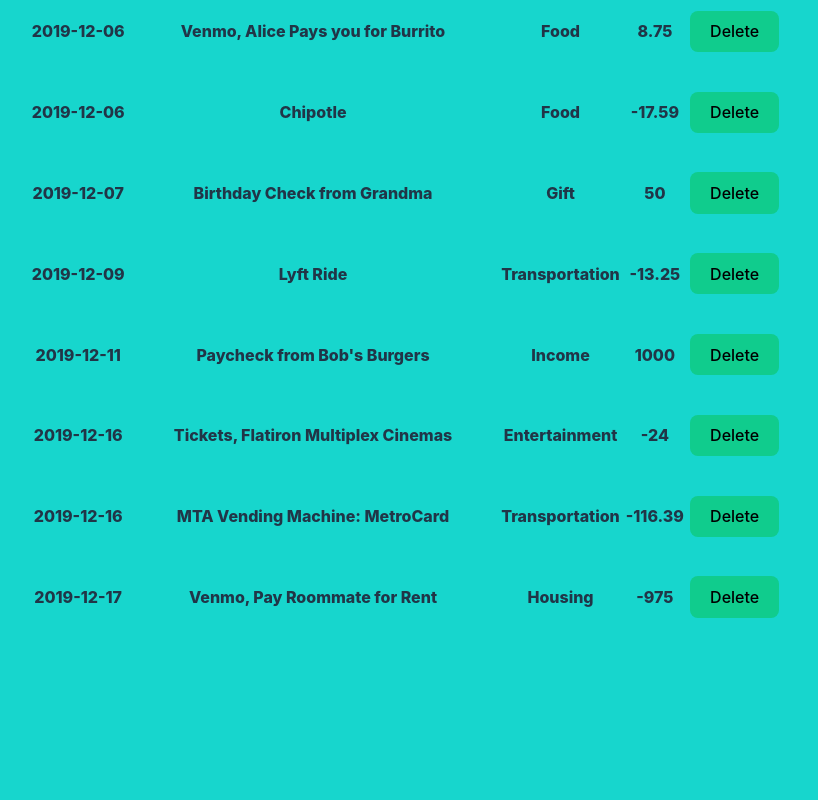
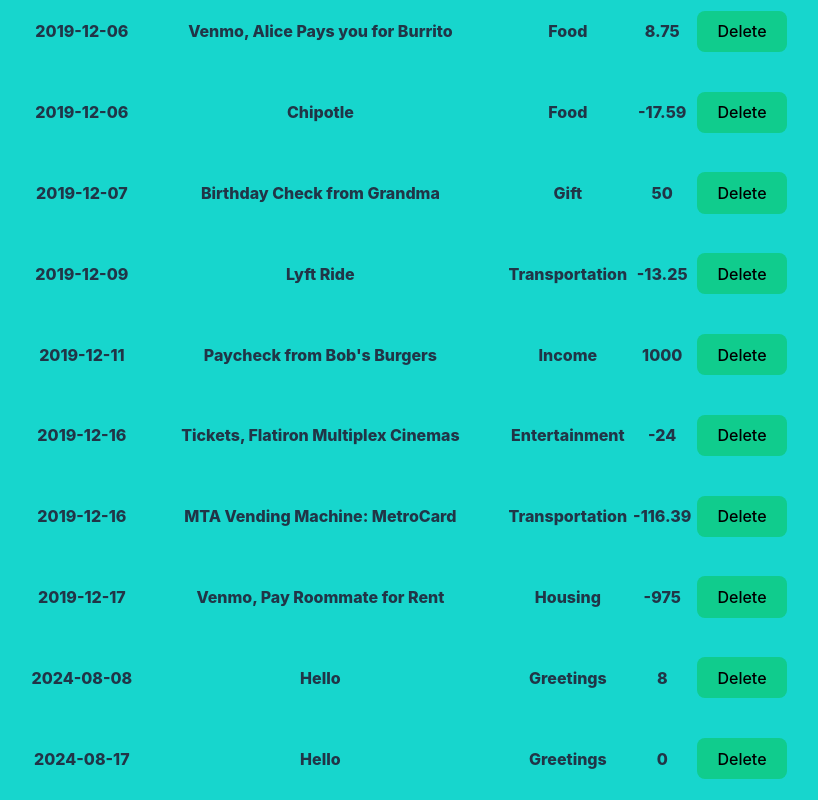
Before and after one commit to KiniBrown76/bank-of-flatiron-instructions, a React (Vite) app: page / in a window 1280 px wide. Shown: the part 644-1444 px from the top of the page, without its empty margins (189-1007 px from the left). Before the commit the page ends 1283 px from the top, so only its background shows below. Built offline with nearby package versions, Linux system fonts and the light colour scheme; data requests are answered from the project's data file.

Commit message:
initial commit adding Endpoints toautomatically work

```diff
--- a/db.json
+++ b/db.json
@@ -1,88 +1,102 @@
 {
   "transactions": [
     {
-      "id": 1,
+      "id": "1",
       "date": "2019-12-01",
       "description": "Paycheck from Bob's Burgers",
       "category": "Income",
       "amount": 1000
     },
     {
-      "id": 2,
+      "id": "2",
       "date": "2019-12-01",
       "description": "South by Southwest Quinoa Bowl at Fresh & Co",
       "category": "Food",
       "amount": -10.55
     },
     {
-      "id": 3,
+      "id": "3",
       "date": "2019-12-02",
       "description": "South by Southwest Quinoa Bowl at Fresh & Co",
       "category": "Food",
       "amount": -10.55
     },
     {
-      "id": 4,
+      "id": "4",
       "date": "2019-12-04",
       "description": "Sunglasses, Urban Outfitters",
       "category": "Fashion",
       "amount": -24.99
     },
     {
-      "id": 5,
+      "id": "5",
       "date": "2019-12-06",
       "description": "Venmo, Alice Pays you for Burrito",
       "category": "Food",
       "amount": 8.75
     },
     {
-      "id": 6,
+      "id": "6",
       "date": "2019-12-06",
       "description": "Chipotle",
       "category": "Food",
       "amount": -17.59
     },
     {
-      "id": 7,
+      "id": "7",
       "date": "2019-12-07",
       "description": "Birthday Check from Grandma",
       "category": "Gift",
       "amount": 50
     },
     {
-      "id": 8,
+      "id": "8",
       "date": "2019-12-09",
       "description": "Lyft Ride",
       "category": "Transportation",
       "amount": -13.25
     },
     {
-      "id": 9,
+      "id": "9",
       "date": "2019-12-11",
       "description": "Paycheck from Bob's Burgers",
       "category": "Income",
       "amount": 1000
     },
     {
-      "id": 10,
+      "id": "10",
       "date": "2019-12-16",
       "description": "Tickets, Flatiron Multiplex Cinemas",
       "category": "Entertainment",
       "amount": -24
     },
     {
-      "id": 11,
+      "id": "11",
       "date": "2019-12-16",
       "description": "MTA Vending Machine: MetroCard",
       "category": "Transportation",
       "amount": -116.39
     },
     {
-      "id": 12,
+      "id": "12",
       "date": "2019-12-17",
       "description": "Venmo, Pay Roommate for Rent",
       "category": "Housing",
       "amount": -975
+    },
+    {
+      "id": "5ca2",
+      "date": "2024-08-08",
+      "description": "Hello",
+      "category": "Greetings",
+      "amount": "8"
+    },
+    {
+      "id": "4fd0",
+      "date": "2024-08-17",
+      "description": "Hello",
+      "category": "Greetings",
+      "amount": "0"
     }
   ]
 }
--- a/src/App.jsx
+++ b/src/App.jsx
@@ -1,10 +1,8 @@
 import React, { useState, useEffect } from 'react';
-// import SearchBar from './components/SearchBar';
-// import TransactionForm from './components/TransactionForm';
-// import TransactionTable from './components/TransactionTable';
 import SearchBar from './Components/SearchBar';
 import TransactionForm from './Components/TransactionForm';
 import TransactionTable from './Components/TransactionTable';
+import TransactionRow from './Components/TransactionRow';
 
 function App() {
   const [transactions, setTransactions] = useState([]);
@@ -32,8 +30,7 @@ function App() {
     </aside>
     <main className="content">
       <SearchBar searchTerm={searchTerm} setSearchTerm={setSearchTerm} />
-      {/* <Tran transactions={filteredTransactions} /> */}
-    <TransactionTable transactions={filteredTransactions}/>
+      <TransactionTable transactions={filteredTransactions} />
     </main>
   </div>
   );
--- a/src/Components/TransactionForm.jsx
+++ b/src/Components/TransactionForm.jsx
@@ -17,7 +17,7 @@ function TransactionForm({ addTransaction }) {
 
   const handleSubmit = (e) => {
     e.preventDefault();
-    fetch('/transactions', {
+    fetch('http://localhost:3000/transactions', {
       method: 'POST',
       headers: {
         'Content-Type': 'application/json'
--- a/src/Components/TransactionTable.jsx
+++ b/src/Components/TransactionTable.jsx
@@ -26,7 +26,7 @@ function TransactionTable({ transactions }) {
   };
 
   const handleDelete = (id) => {
-    setTransactions(transactions.filter(transaction => transaction.id !== id));
+    SetTransactions(transactions.filter(transaction => transaction.id !== id));
   };
 
   return (
```
